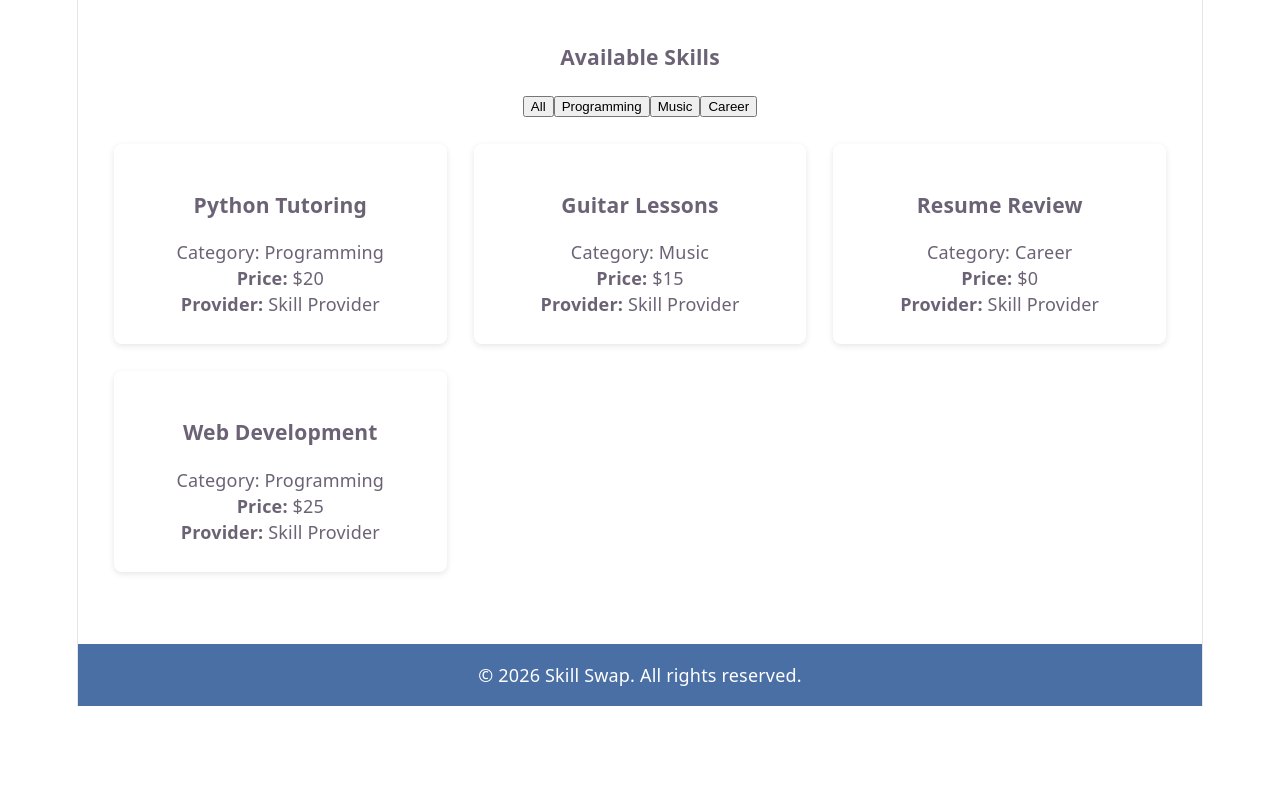
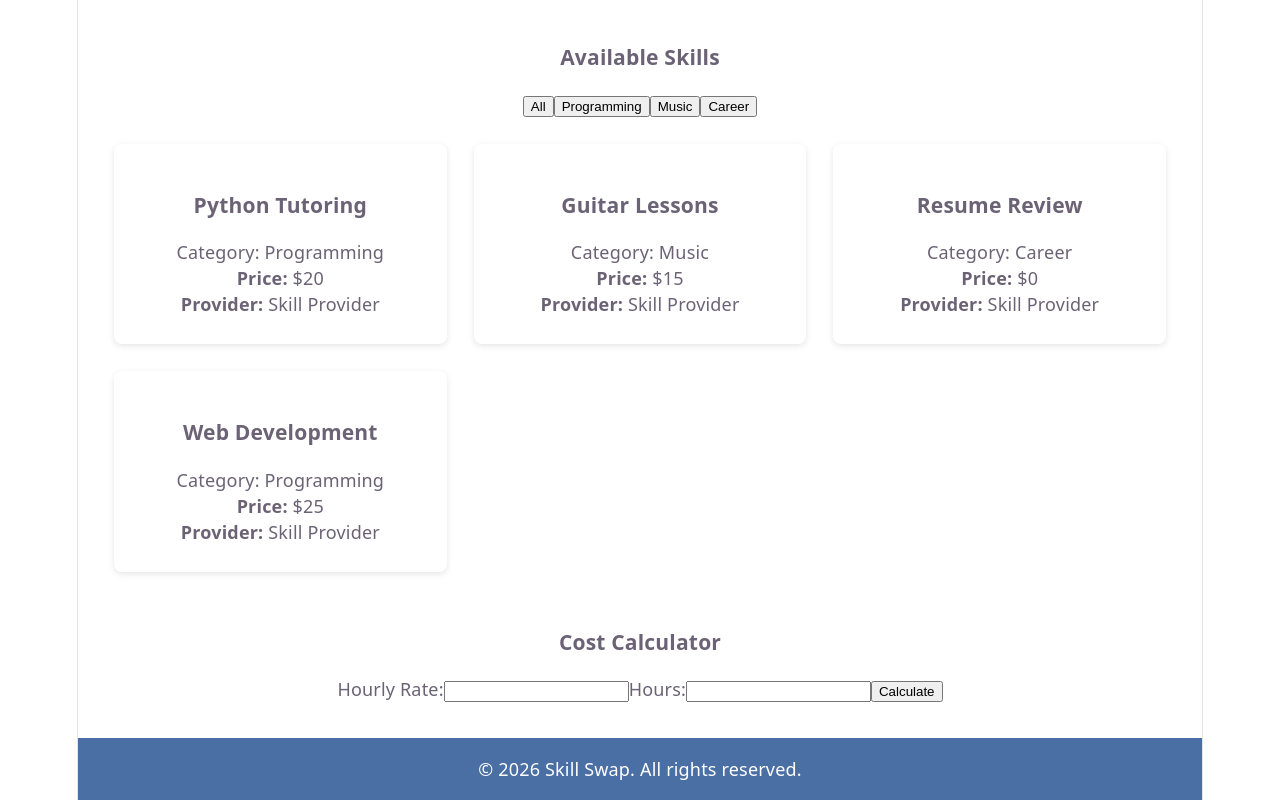
Before and after one commit to JacobCogdell/skillswap-jcogdell-unit8, a React (Vite) app in the folder skillswap/: page / in a window 1280 px wide. Shown: the part 288-1088 px from the top of the page. Before the commit the page ends 994 px from the top, so only its background shows below. Built offline with nearby package versions, Linux system fonts and the light colour scheme.

Commit message:
Integrated Calculate Cost into UI

```diff
--- a/skillswap/src/pages/Home.jsx
+++ b/skillswap/src/pages/Home.jsx
@@ -1,5 +1,5 @@
 import { useState } from "react";
-import { filterSkillsByCategory } from "../skillswap-functions.js";
+import { filterSkillsByCategory, calculateTotalCosts } from "../skillswap-functions.js";
 import SkillCard from "../components/SkillCard";
 
 const skills = [
@@ -10,8 +10,19 @@ const skills = [
 ];
 
 function Home() {
+  // Filtering state
   const [selectedCategory, setSelectedCategory] = useState("All");
   const filteredSkills = filterSkillsByCategory(skills, selectedCategory);
+
+  // Cost calculator state
+  const [rate, setRate] = useState("");
+  const [hours, setHours] = useState("");
+  const [totalCost, setTotalCost] = useState(null);
+
+  function handleCalculate() {
+    const result = calculateTotalCosts(Number(rate), Number(hours));
+    setTotalCost(result);
+  }
 
   return (
     <main>
@@ -44,6 +55,37 @@ function Home() {
           ))}
         </div>
       </section>
+
+      {/* ⭐ Cost Calculator Section */}
+      <section className="cost-section">
+        <h3>Cost Calculator</h3>
+
+        <div className="cost-form">
+          <label>
+            Hourly Rate:
+            <input
+              type="number"
+              value={rate}
+              onChange={(e) => setRate(e.target.value)}
+            />
+          </label>
+
+          <label>
+            Hours:
+            <input
+              type="number"
+              value={hours}
+              onChange={(e) => setHours(e.target.value)}
+            />
+          </label>
+
+          <button onClick={handleCalculate}>Calculate</button>
+        </div>
+
+        {totalCost !== null && (
+          <p className="cost-result">Total Cost: ${totalCost}</p>
+        )}
+      </section>
     </main>
   );
 }
```
